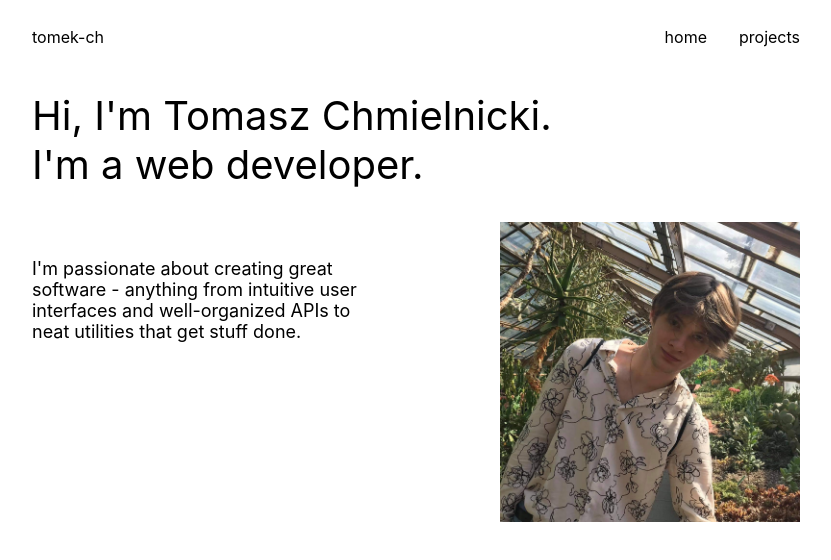
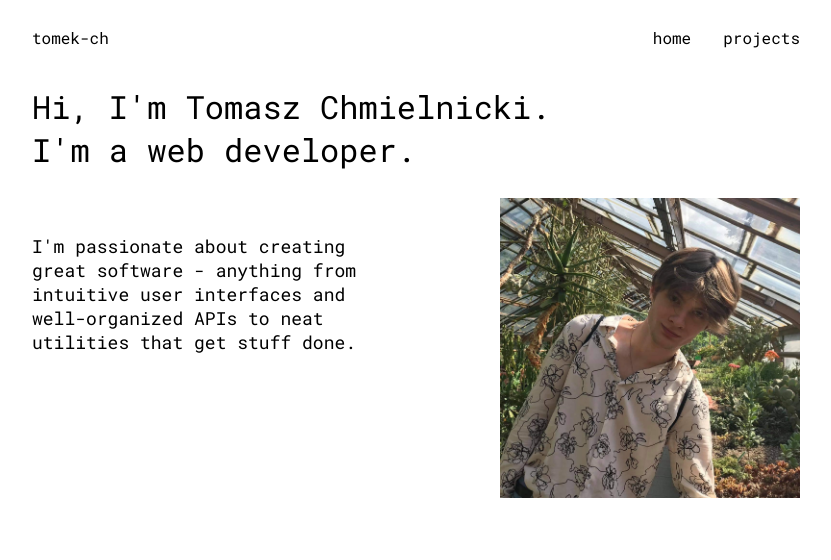
Before and after one commit to tomek-ch/portfolio2, a Next.js app: page / in a window 1280 px wide. Shown: the top 560 px of the page, without its empty margins (224-1055 px from the left). Built offline with nearby package versions, Linux system fonts and the light colour scheme.

Commit message:
Set typeface

```diff
--- a/pages/_app.js
+++ b/pages/_app.js
@@ -1,10 +1,19 @@
 import "../styles/globals.css";
 import Header from "../components/Header";
 import { wrapper } from "../styles/Wrapper.module.css";
+import Head from "next/head";
 
 function MyApp({ Component, pageProps }) {
   return (
     <div className={wrapper}>
+      <Head>
+        <link rel="preconnect" href="https://fonts.googleapis.com" />
+        <link rel="preconnect" href="https://fonts.gstatic.com" crossorigin />
+        <link
+          href="https://fonts.googleapis.com/css2?family=Roboto+Mono&display=swap"
+          rel="stylesheet"
+        />
+      </Head>
       <Header />
       <Component {...pageProps} />
     </div>
--- a/styles/HelloSection.module.css
+++ b/styles/HelloSection.module.css
@@ -1,5 +1,5 @@
 .heading {
-  font-size: 2.5em;
+  font-size: 2em;
   font-weight: normal;
 }
 
--- a/styles/globals.css
+++ b/styles/globals.css
@@ -2,8 +2,9 @@ html,
 body {
   padding: 0;
   margin: 0;
-  font-family: -apple-system, BlinkMacSystemFont, Segoe UI, Roboto, Oxygen,
-    Ubuntu, Cantarell, Fira Sans, Droid Sans, Helvetica Neue, sans-serif;
+  font-family: "Roboto Mono", -apple-system, BlinkMacSystemFont, Segoe UI,
+    Roboto, Oxygen, Ubuntu, Cantarell, Fira Sans, Droid Sans, Helvetica Neue,
+    sans-serif;
 }
 
 a {
```
